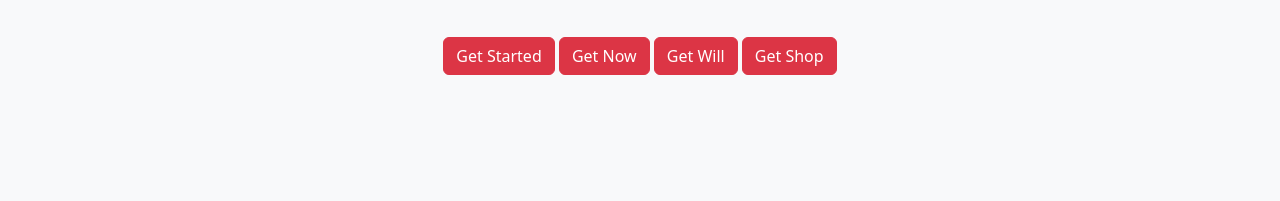
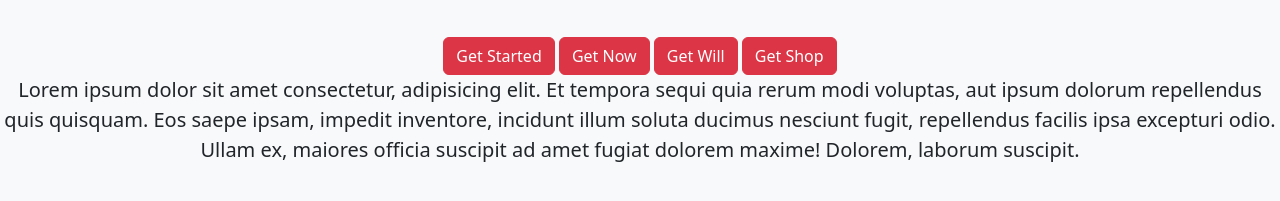
Before and after one commit to atul15x/TryGithub, a plain HTML site: page index.html in a window 1280 px wide. Shown: the part 241-442 px from the top of the page. Drawn offline with nearby package versions, Linux system fonts and the light colour scheme.

Commit message:
FewChanges

```diff
--- a/index.html
+++ b/index.html
@@ -45,6 +45,14 @@
         <a href="#" class="btn btn-danger">Get Will</a>
         <a href="#" class="btn btn-danger">Get Shop</a>
       </div>
+      <p>
+        Lorem ipsum dolor sit amet consectetur, adipisicing elit. Et tempora
+        sequi quia rerum modi voluptas, aut ipsum dolorum repellendus quis
+        quisquam. Eos saepe ipsam, impedit inventore, incidunt illum soluta
+        ducimus nesciunt fugit, repellendus facilis ipsa excepturi odio. Ullam
+        ex, maiores officia suscipit ad amet fugiat dolorem maxime! Dolorem,
+        laborum suscipit.
+      </p>
     </div>
 
     <!-- Bootstrap JS (Optional if you don't need any JavaScript functionality) -->
```
